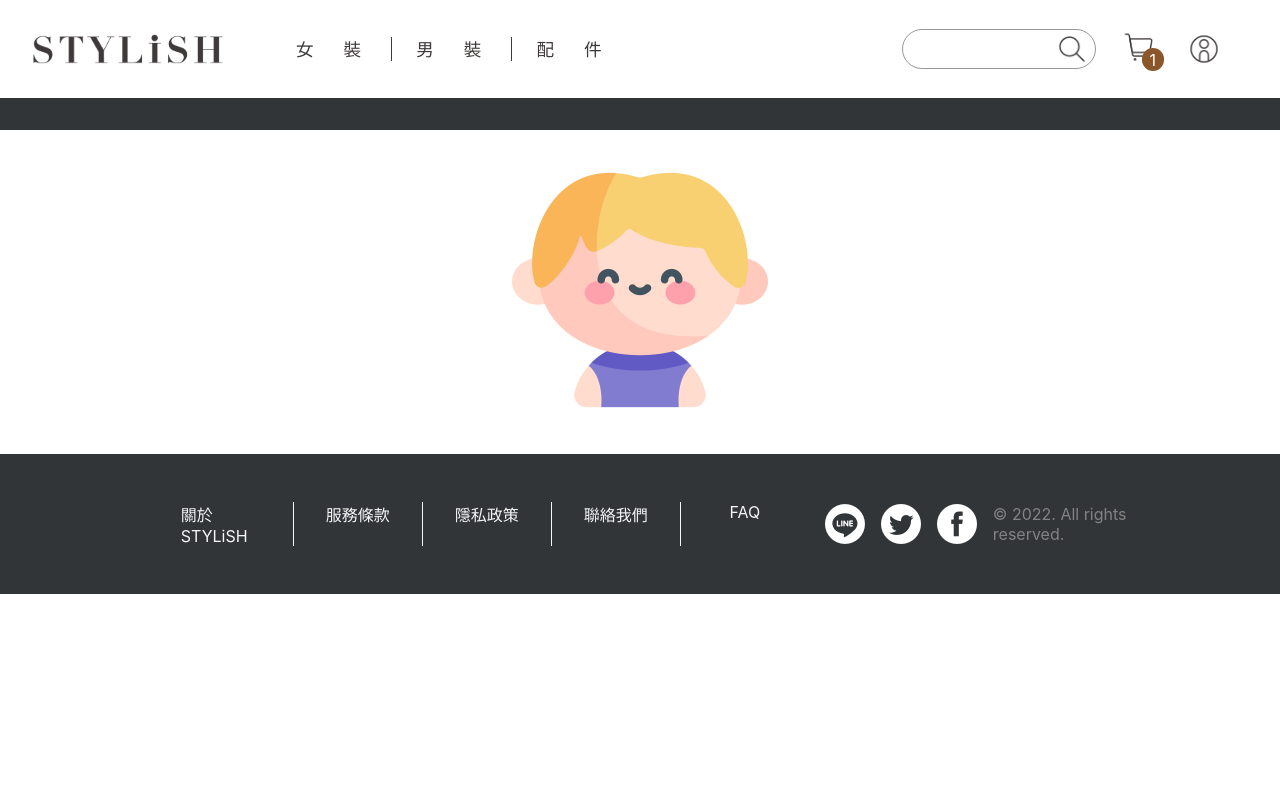
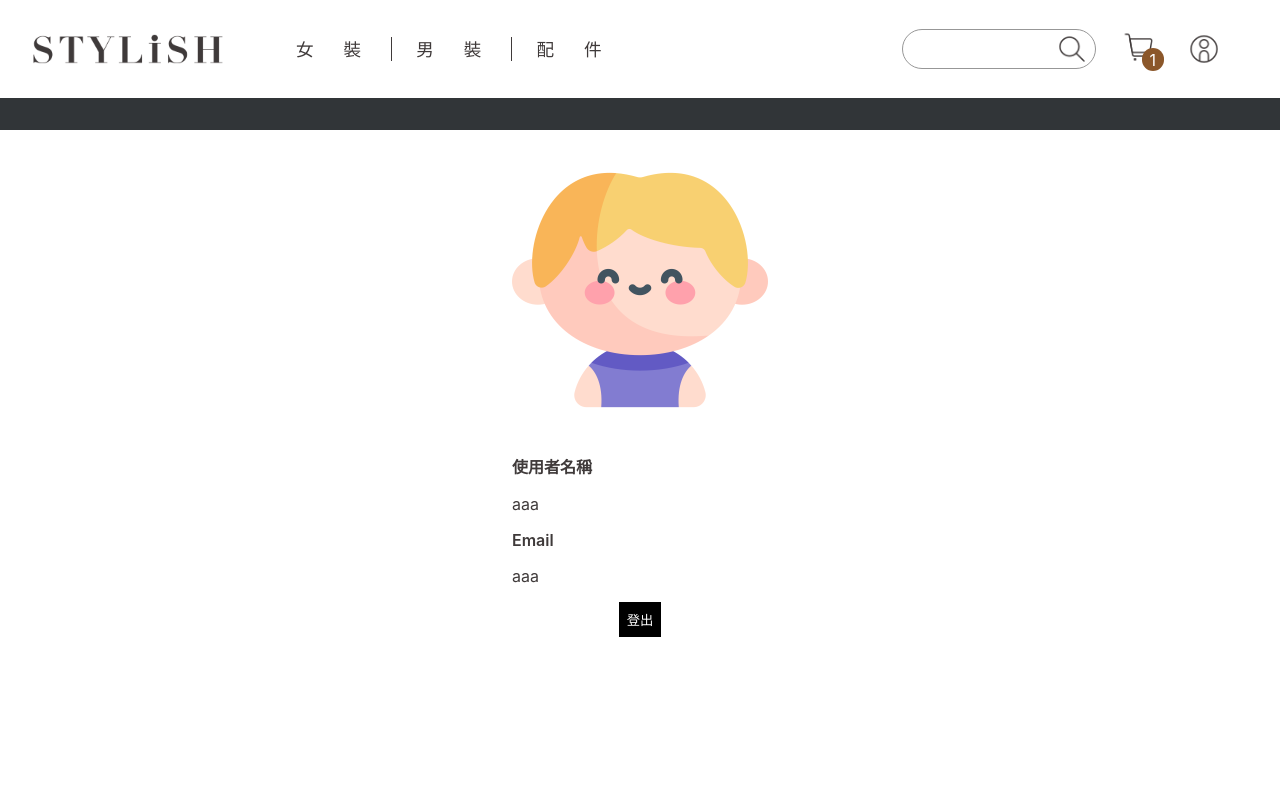
Before and after one commit to Claudia-teng/stylish, a React (Create React App) app: page /profile in a window 1280 px wide. Shown: the top 800 px of the page. Built offline with nearby package versions, Linux system fonts and the light colour scheme.

Commit message:
feat: add profile page

```diff
--- a/src/Pages/ProfilePage/ProfilePage.js
+++ b/src/Pages/ProfilePage/ProfilePage.js
@@ -1,26 +1,42 @@
 import axios from "axios";
 import { useEffect, useState } from "react";
+import { useNavigate } from "react-router-dom";
 import profileIcon from "../../assets/profile.png";
 import styles from "./ProfilePage.module.sass";
 
 function Profile() {
+  let navigate = useNavigate();
   const [profile, setProfile] = useState({});
 
-  // async function getProfile() {
-  //   const result = await axios.get(`http://3.212.173.194/api/1.0/user/profile`);
-  //   setProfile(result.data.data);
-  // }
+  async function getProfile() {
+    let token = localStorage.getItem("jwt");
+    // const result = await axios.get(`http://3.212.173.194/api/1.0/user/profile`, {
+    //   headers: { Authorization: `Bearer ${token}` },
+    // });
+    // console.log("result", result);
+    // setProfile(result.data.data);
+  }
 
-  // useEffect(() => {
-  //   getProfile();
-  // }, []);
+  function onLogout() {
+    localStorage.removeItem("jwt");
+    navigate("/", { replace: true });
+  }
+
+  useEffect(() => {
+    getProfile();
+  }, []);
 
   return (
     <>
       <div className={styles.container}>
         <img alt="profile" src={profileIcon} />
-        {/* <p>{profile.name}</p>
-        <p>{profile.email}</p> */}
+        <label>使用者名稱</label>
+        <p>aaa</p>
+        <label>Email</label>
+        <p>aaa</p>
+        <div>
+          <button onClick={onLogout}>登出</button>
+        </div>
       </div>
     </>
   );
--- a/src/Pages/ProfilePage/ProfilePage.module.sass
+++ b/src/Pages/ProfilePage/ProfilePage.module.sass
@@ -1,5 +1,19 @@
 .container
   width: 20%
+  min-height: 40rem
   margin: 2rem auto
   img
     width: 100%
+    margin-bottom: 2rem
+  label
+    font-weight: 600
+  label, p
+    margin: 1rem 0rem
+  button
+    display: block
+    margin: auto
+    cursor: pointer
+    border: none
+    background-color: #000
+    color: #fff
+    padding: 0.5rem
```
